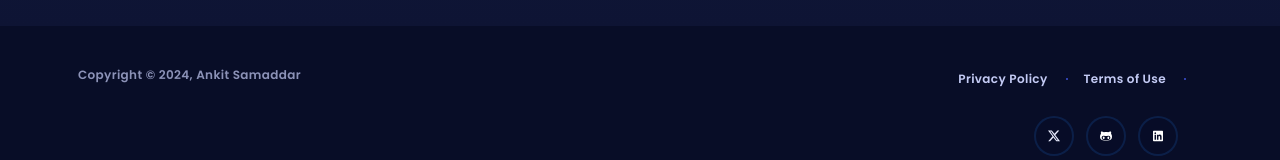
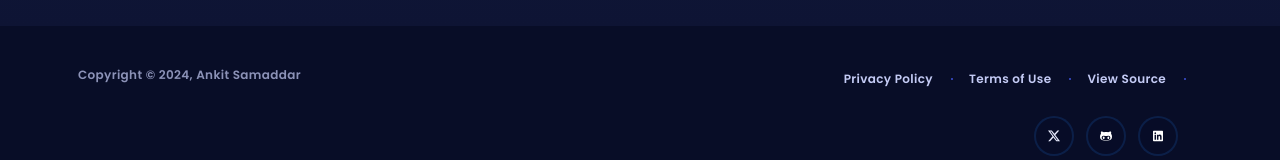
Before and after one commit to ankitsamaddar/saas-landing-page-react, a React (Vite) app: page / in a window 1280 px wide. Shown: the part 6956-7116 px from the top of the page. Built offline with nearby package versions, Linux system fonts and the light colour scheme.

Commit message:
💡commit: view source to footer✨

```diff
--- a/src/sections/footer.jsx
+++ b/src/sections/footer.jsx
@@ -13,6 +13,15 @@ const Footer = () => {
               </p>
               <p className="legal-after relative mr-9 text-p5 transition-all duration-500 hover:text-p1">
                 Terms of Use
+              </p>
+              <p className="legal-after relative mr-9 text-p5 transition-all duration-500 hover:text-p1">
+                <a
+                  href="https://github.com/ankitsamaddar/xora-landing-page-react"
+                  title="View Source"
+                  target="_blank"
+                >
+                  View Source
+                </a>
               </p>
             </div>
           </div>
```
